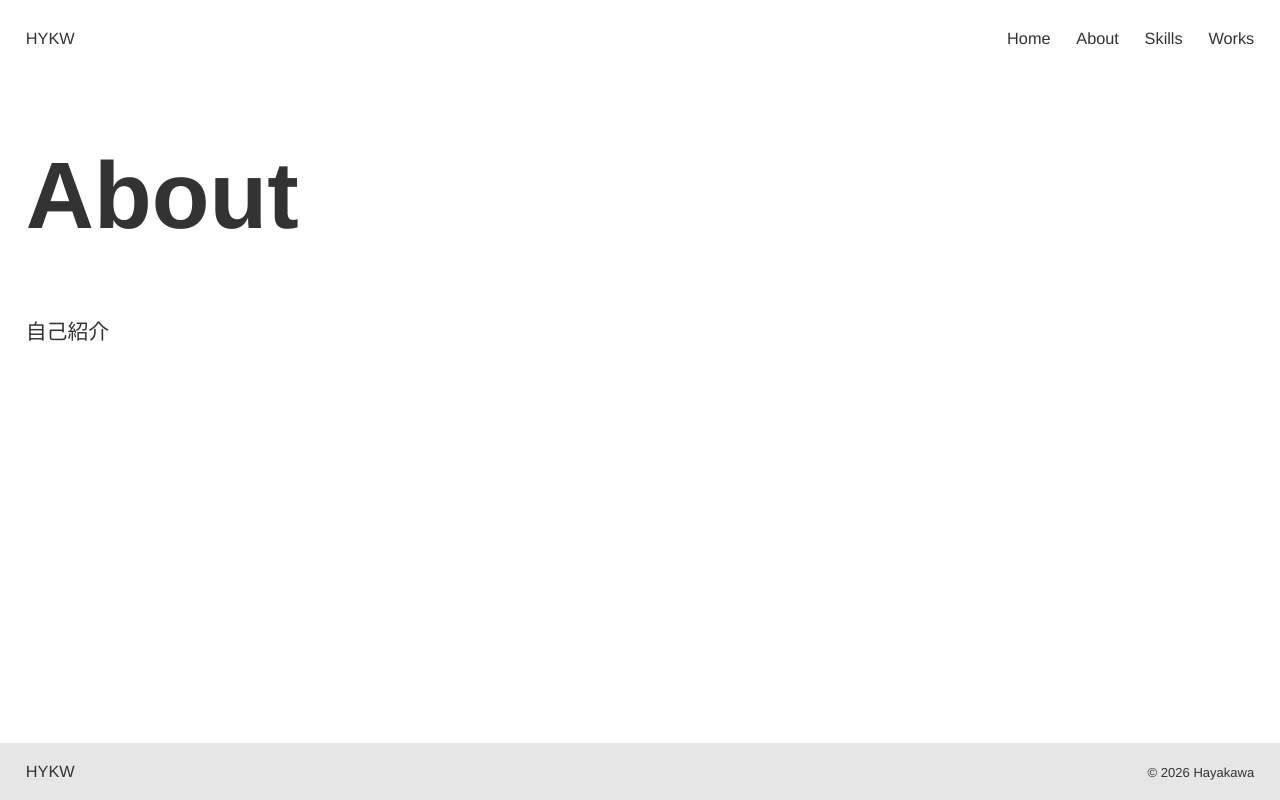
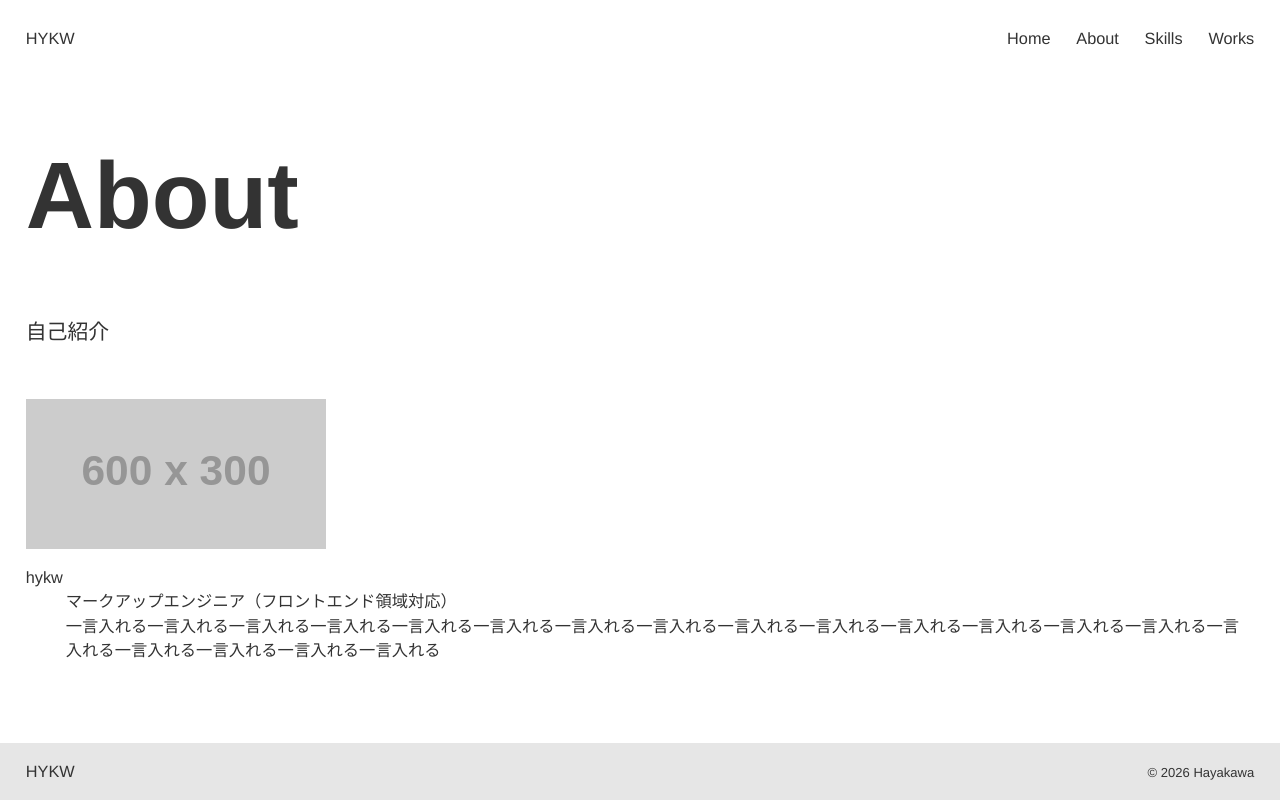
Before and after one commit to hayamin1111/portfolio2026, a Next.js app: page /about in a window 1280 px wide. Built offline with nearby package versions, Linux system fonts and the light colour scheme.

Commit message:
feat: add about content

```diff
--- a/src/app/about/page.tsx
+++ b/src/app/about/page.tsx
@@ -1,4 +1,34 @@
 import Hero from "@/app/_components/Hero";
+import styles from "./page.module.css";
+import Image from "next/image";
+
+
+interface About {
+  id: string,
+  name: string,
+  image: {
+    url: string,
+    width: number,
+    height: number,
+    alt: string,
+  },
+  occupation: string,
+  profile: string,
+}
+
+const data: About | null = {
+  id: "1",
+  name: "hykw",
+  image: {
+    url: "https://placehold.jp/600x300.png",
+    width: 300,
+    height: 400,
+    alt: "HYKWのイラスト",
+  },
+  occupation: "マークアップエンジニア（フロントエンド領域対応）",
+  profile: "一言入れる一言入れる一言入れる一言入れる一言入れる一言入れる一言入れる一言入れる一言入れる一言入れる一言入れる一言入れる一言入れる一言入れる一言入れる一言入れる一言入れる一言入れる一言入れる"
+}
+
 
 export default function Page() {
   return (
@@ -6,8 +36,28 @@ export default function Page() {
       <Hero
         title="About"
         subTitle="自己紹介"
+      />
 
-      />
+      {
+        data === null ? (
+          <p className={styles.none}>プロフィールが登録されていません。</p>
+        ) : (
+          <div>
+            <Image
+              src={data.image.url}
+              width={data.image.width}
+              height={data.image.height}
+              alt={data.image.alt}
+              className={styles.image}
+            />
+            <dl>
+              <dt className={styles.name}>{data.name}</dt>
+              <dd className={styles.occupation}>{data.occupation}</dd>
+              <dd className={styles.profile}>{data.profile}</dd>
+            </dl>
+          </div>
+        )
+      }
     </>
   );
 }
```
